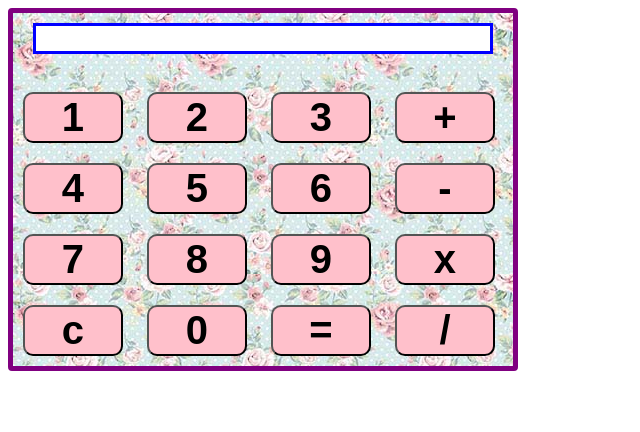
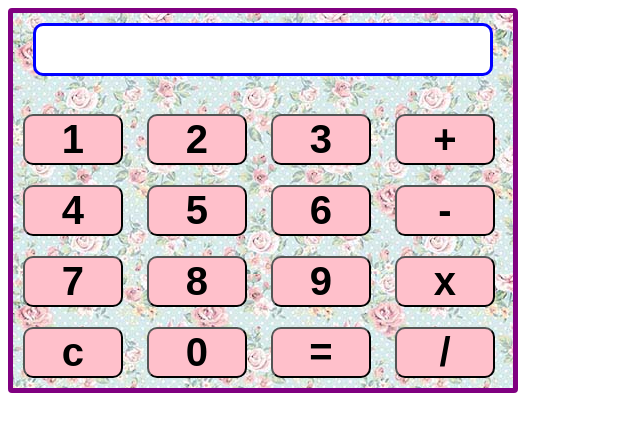
Before and after one commit to janie-t/js-calculator, a plain HTML site: page index.html in a window 1280 px wide. Shown: the whole page, without its empty margins (0-640 px from the left). Drawn offline with Linux system fonts and the light colour scheme.

Commit message:
fixed missing bracket

```diff
--- a/main.css
+++ b/main.css
@@ -21,5 +21,7 @@ input[type=text] {
   display: block;
   width: 90%;
   margin: 10px auto;
-  font-size: 20px;
+  font-size: 40px;
   border: 3px solid blue;
+  border-radius: 10px;
+}
```
